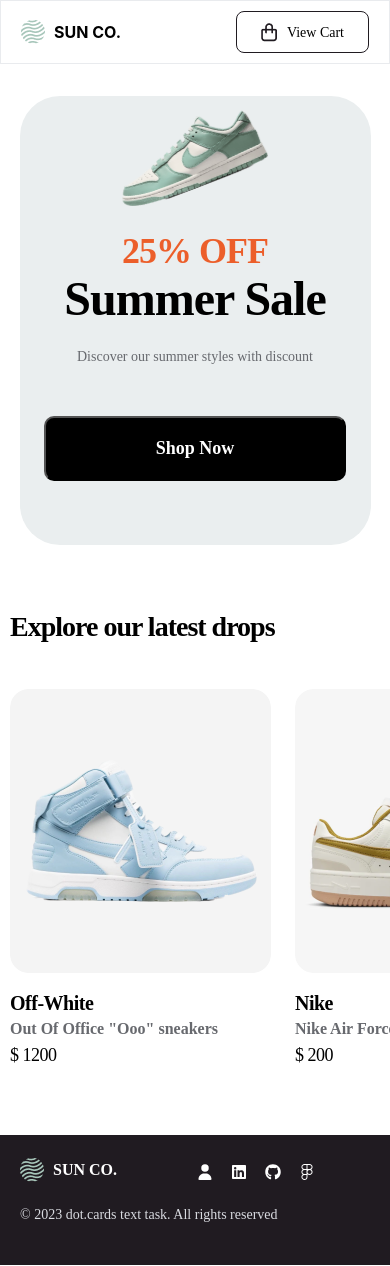
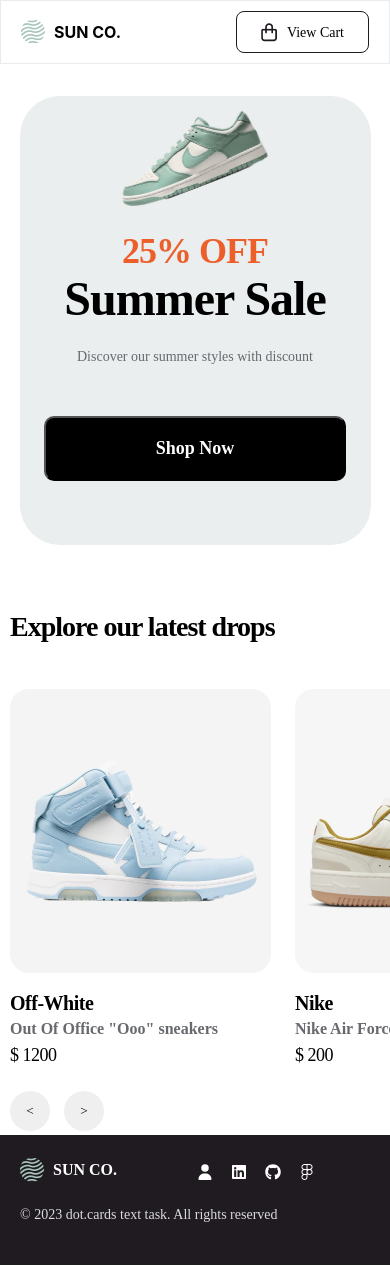
Before and after one commit to freddy990117/Shoe_Store, a React (Vite) app: page / in a window 390 px wide. Built offline with nearby package versions, Linux system fonts and the light colour scheme.

Commit message:
Style : setup homepage button css.

```diff
--- a/src/App.css
+++ b/src/App.css
@@ -191,7 +191,8 @@
 }
 .homepage-main .homepage-more .more-product .product {
   display: flex;
-  align-items: center;
+  flex-direction: column;
+  align-items: flex-start;
   justify-content: space-between;
   width: 100%;
   margin-top: 32px;
@@ -223,6 +224,9 @@
   font-size: 18px;
   line-height: 24px;
   letter-spacing: -0.5px;
+}
+.homepage-main .homepage-more .more-product .product .product-btn {
+  display: none;
 }
 
 .product-container {
@@ -651,4 +655,15 @@
     line-height: 36px;
     letter-spacing: -1px;
   }
+  .homepage-main .homepage-more .more-product .product .product-btn {
+    display: flex;
+    margin-top: 24px;
+    gap: 14px;
+  }
+  .homepage-main .homepage-more .more-product .product .product-btn .homepage-btn {
+    width: 40px;
+    height: 40px;
+    border-radius: 50%;
+    border: none;
+  }
 }/*# sourceMappingURL=App.css.map */
--- a/src/App.scss
+++ b/src/App.scss
@@ -188,7 +188,8 @@
       }
       .product {
         display: flex;
-        align-items: center;
+        flex-direction: column;
+        align-items: flex-start;
         justify-content: space-between;
         width: 100%;
         margin-top: 32px;
@@ -219,6 +220,9 @@
             line-height: 24px;
             letter-spacing: -0.5px;
           }
+        }
+        .product-btn {
+          display: none;
         }
       }
     }
@@ -653,6 +657,19 @@
           line-height: 36px;
           letter-spacing: -1px;
         }
+        .product {
+          .product-btn {
+            display: flex;
+            margin-top: 24px;
+            gap: 14px;
+            .homepage-btn {
+              width: 40px;
+              height: 40px;
+              border-radius: 50%;
+              border: none;
+            }
+          }
+        }
       }
     }
   }
```
Also changed, not shown: 1 other file (tests, documents, lock files or other folders).
